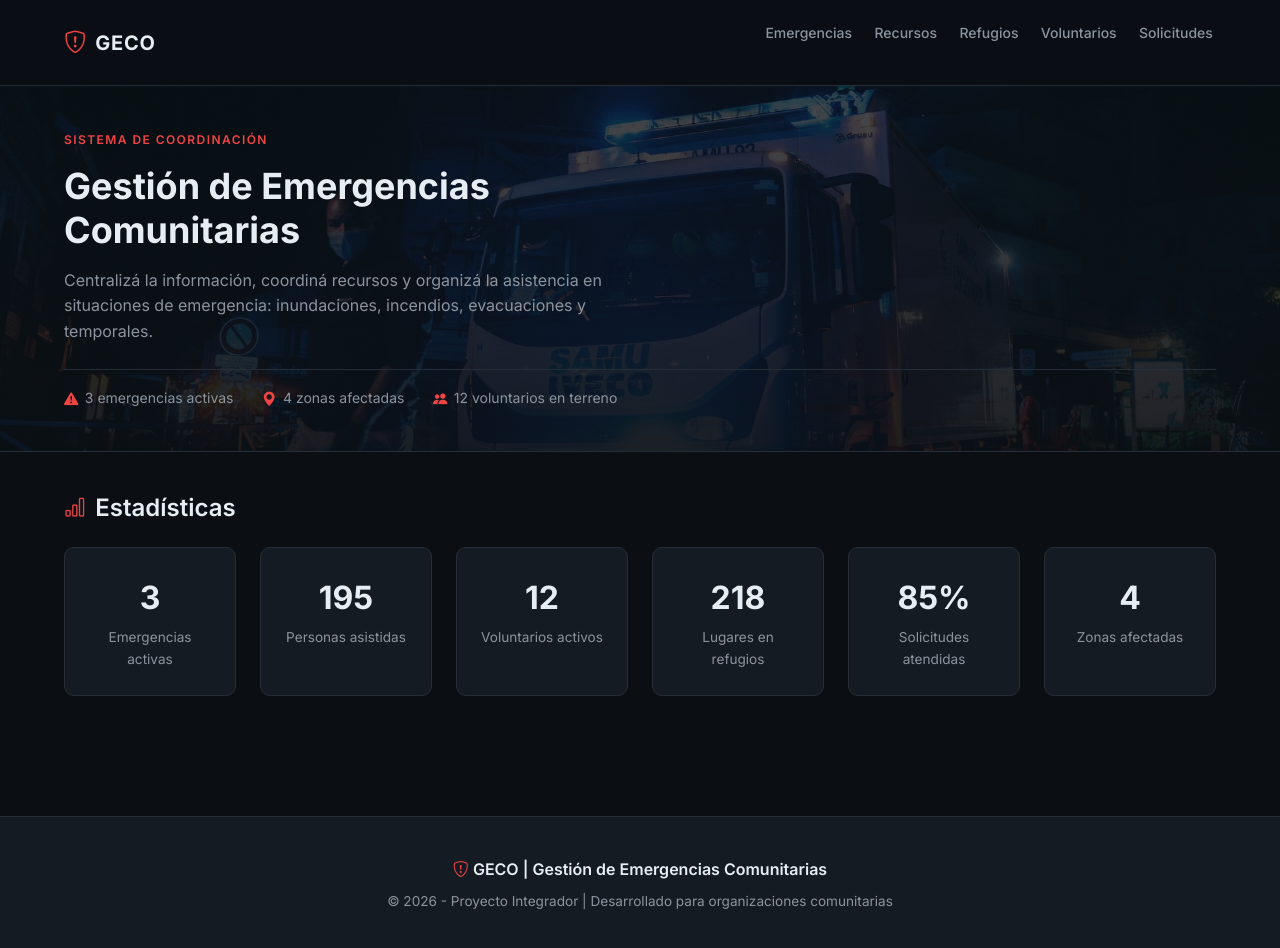
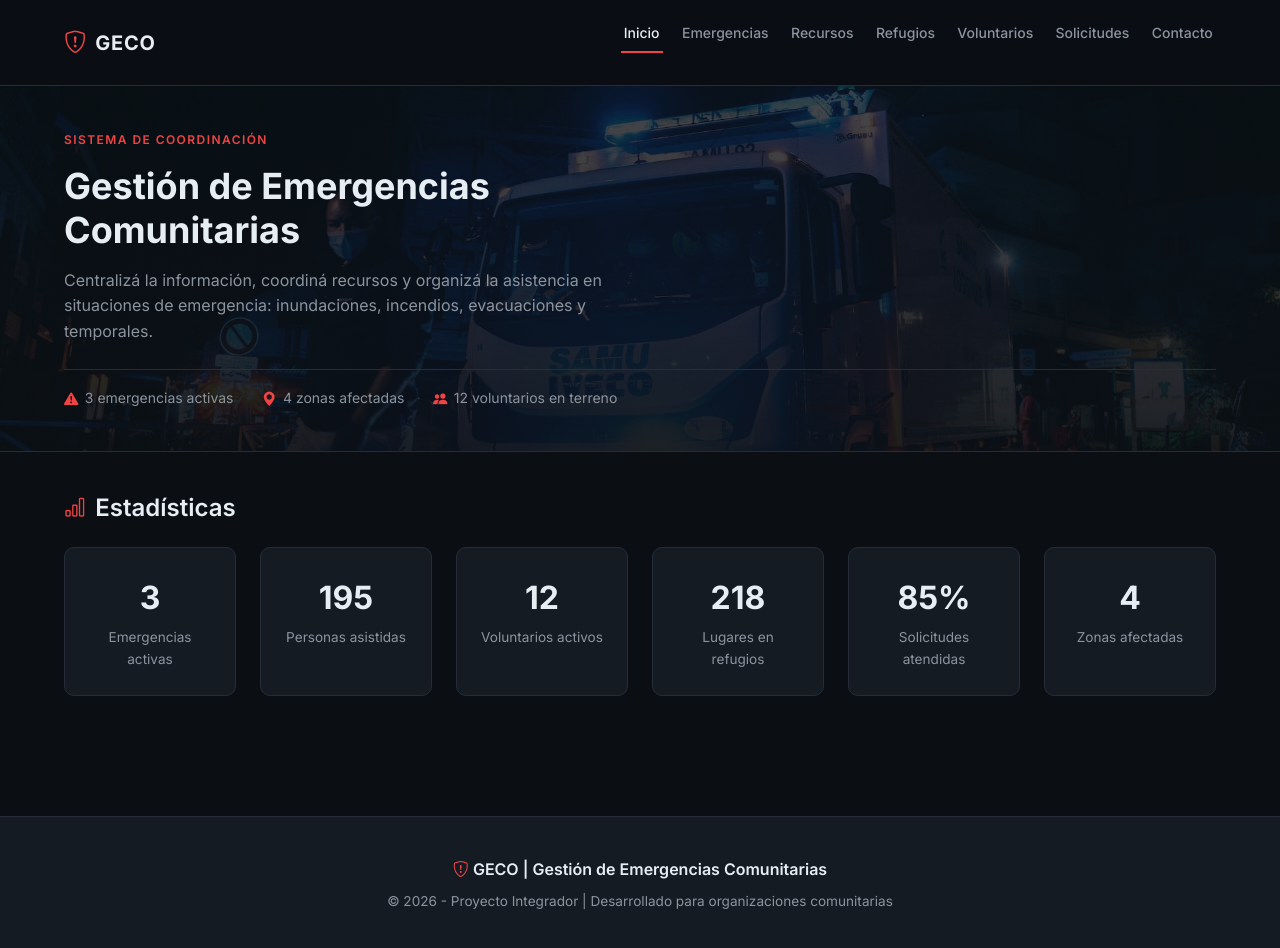
Before and after one commit to conty-111/geco-frontend, a React (Vite) app: page / in a window 1280 px wide. Shown: the top 948 px of the page. Built offline with nearby package versions, Linux system fonts and the light colour scheme.

Commit message:
feat: completa los enlaces del navbar y marca la pagina activa

```diff
--- a/src/components/layout/Navbar.jsx
+++ b/src/components/layout/Navbar.jsx
@@ -2,11 +2,13 @@ import { useState } from "react";
 import { NavLink, Link } from "react-router-dom";
 
 const ENLACES = [
-   { to: "/emergencias", texto: "Emergencias" },
+  { to: "/", texto: "Inicio" },
+  { to: "/emergencias", texto: "Emergencias" },
   { to: "/recursos", texto: "Recursos" },
   { to: "/refugios", texto: "Refugios" },
   { to: "/voluntarios", texto: "Voluntarios" },
   { to: "/solicitudes", texto: "Solicitudes" },
+  { to: "/contacto", texto: "Contacto" },
 ];
 
 export default function Navbar() {
--- a/src/styles/globals.css
+++ b/src/styles/globals.css
@@ -259,6 +259,12 @@ a {
 }
 
 .navbar-enlaces a:hover {
+  color: var(--texto);
+  border-bottom-color: var(--alerta);
+}
+
+/* Marca el enlace de la pagina activa */
+.navbar-enlaces a.active {
   color: var(--texto);
   border-bottom-color: var(--alerta);
 }
```
